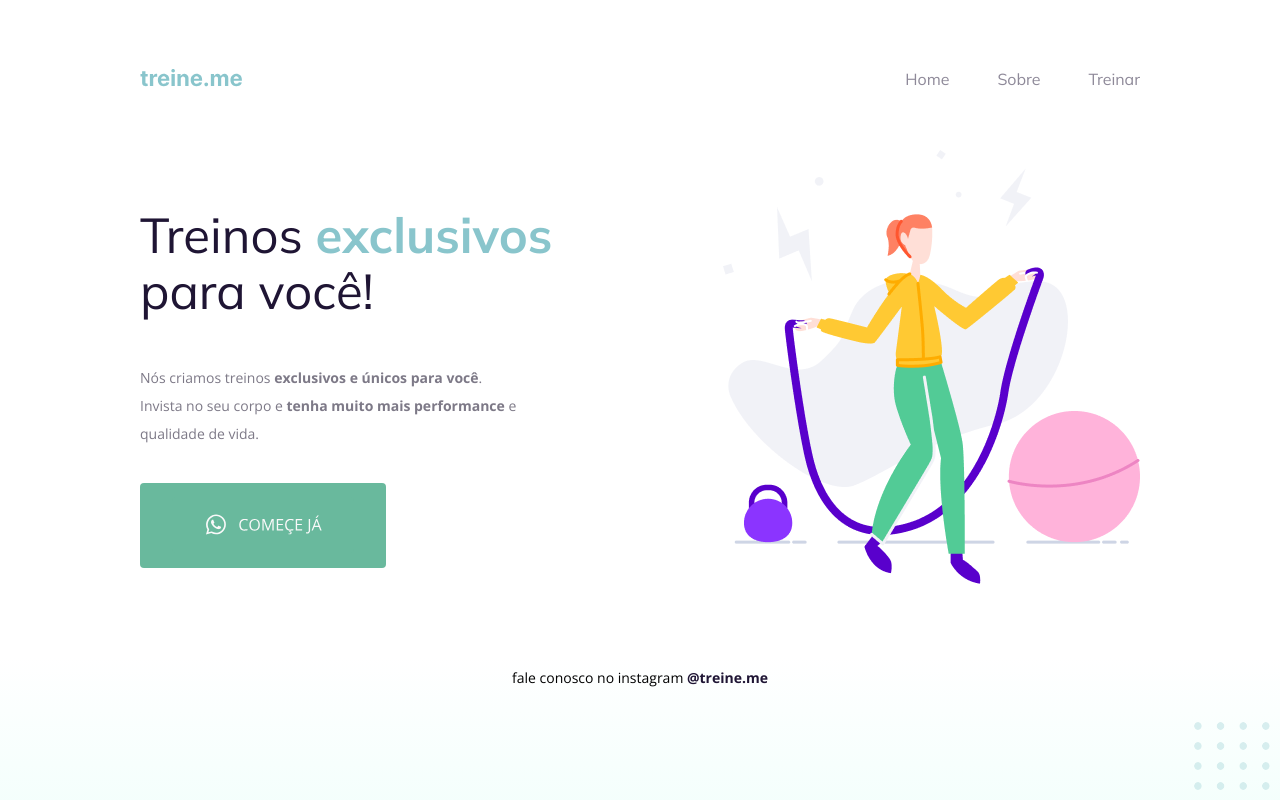
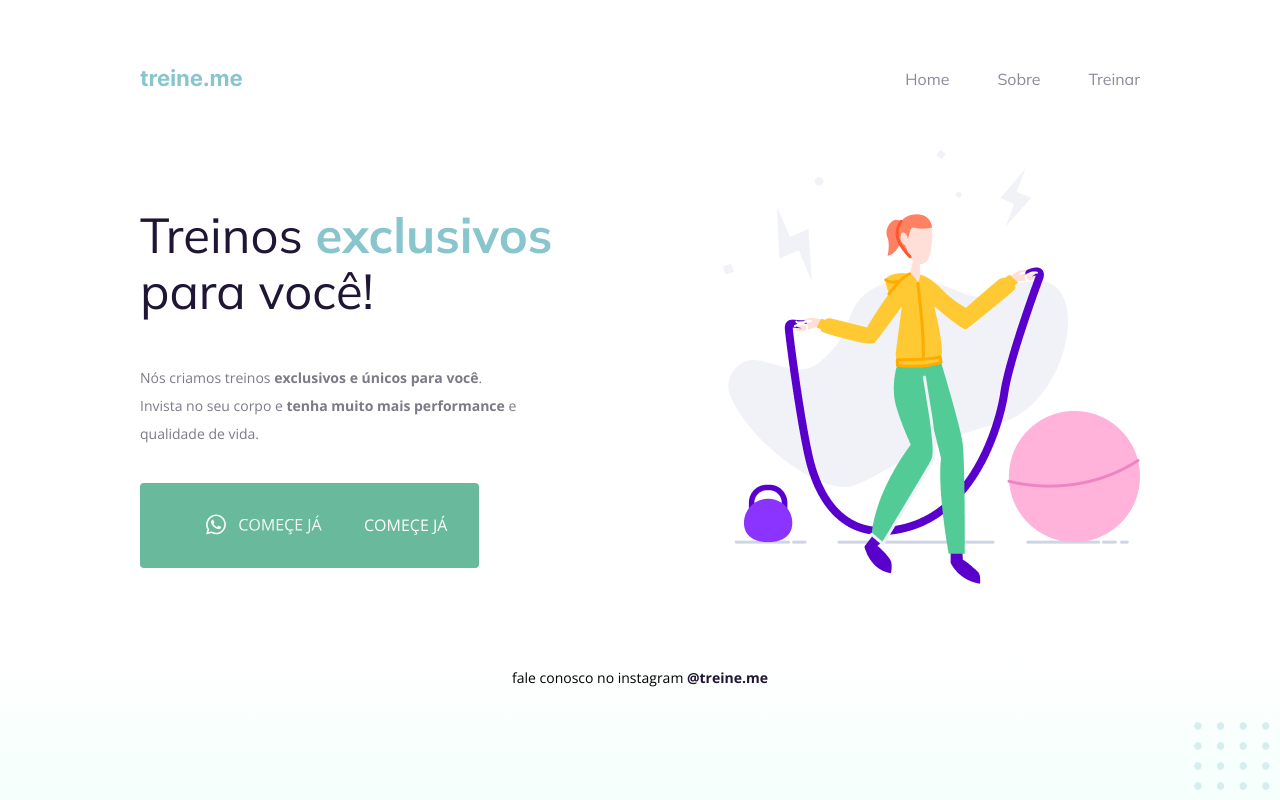
Before and after one commit to carolinadlopes/Projeto2-Explorer, a plain HTML site: page index.html in a window 1280 px wide. Drawn offline with nearby package versions, Linux system fonts and the light colour scheme.

Commit message:
Update index.html

```diff
--- a/index.html
+++ b/index.html
@@ -45,6 +45,7 @@
 
           <button>
             <img src="images/whats.svg" alt="icone do whatsapp">
+            Começe já
           </button>
 
         </section>
```
